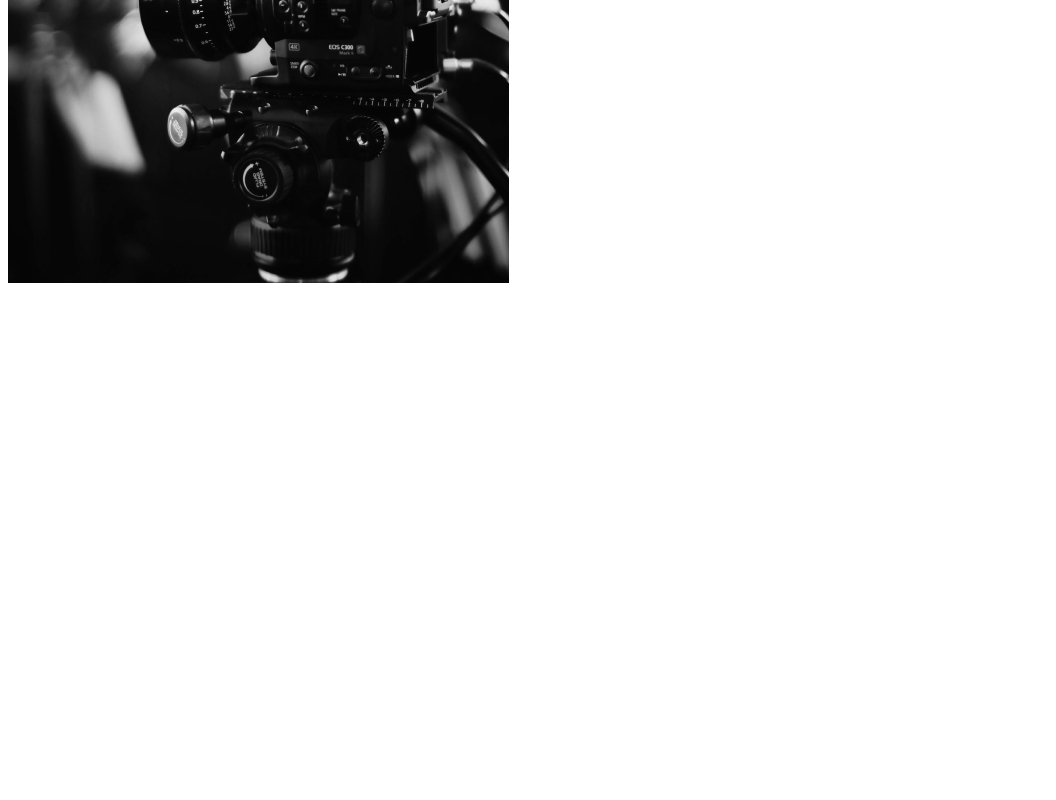
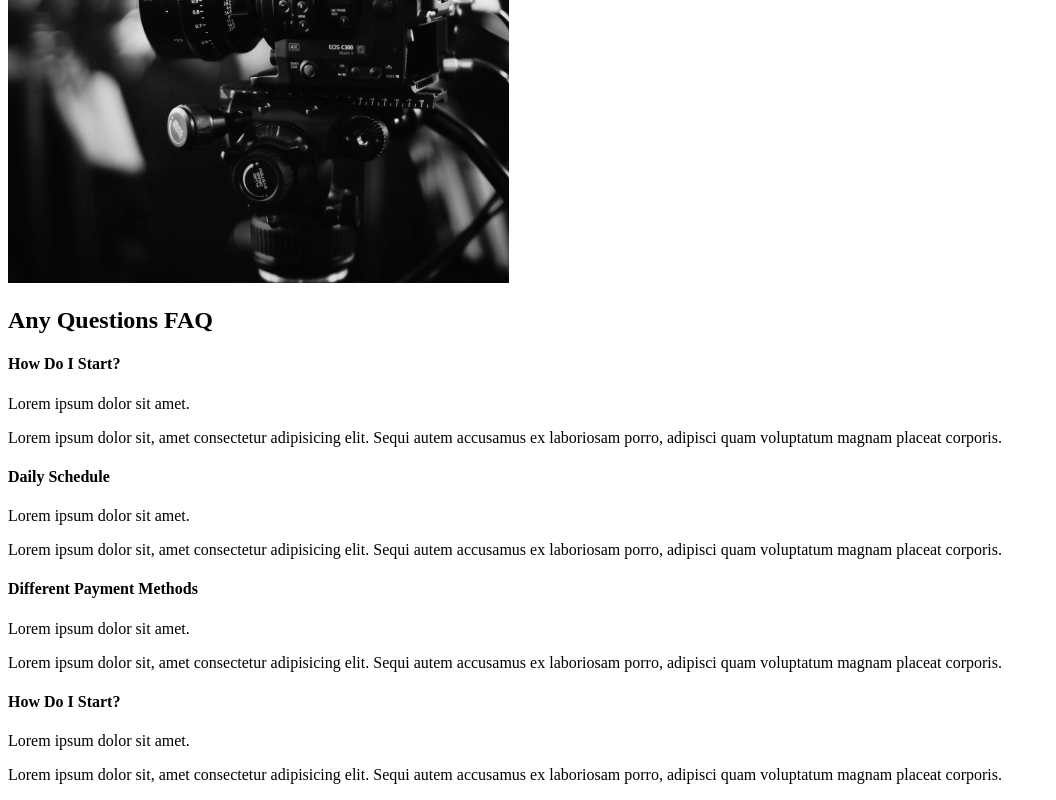
Before and after one commit to sujancrest/capture, a React (Create React App) app: page / in a window 1280 px wide. Shown: the part 2099-2899 px from the top of the page, without its empty margins (0-1056 px from the left). Before the commit the page ends 2394 px from the top, so only its background shows below. Built offline with nearby package versions, Linux system fonts and the light colour scheme.

Commit message:
Faq Section

```diff
--- /dev/null
+++ b/src/components/FaqSection.js
@@ -0,0 +1,54 @@
+import react from "react";
+
+const FaqSection = () => {
+    return (
+        <div className="faq">
+            <h2>Any Questions <span>FAQ</span></h2>
+            <div className="question">
+                <h4>How Do I Start?</h4>
+                <div className="answer">
+                    <p>Lorem ipsum dolor sit amet.</p>
+                    <p>
+                        Lorem ipsum dolor sit, amet consectetur adipisicing elit. Sequi
+                        autem accusamus ex laboriosam porro, adipisci quam voluptatum
+                        magnam placeat corporis.
+            </p>
+                </div>
+            </div>
+            <div className="question">
+                <h4>Daily Schedule</h4>
+                <div className="answer">
+                    <p>Lorem ipsum dolor sit amet.</p>
+                    <p>
+                        Lorem ipsum dolor sit, amet consectetur adipisicing elit. Sequi
+                        autem accusamus ex laboriosam porro, adipisci quam voluptatum
+                        magnam placeat corporis.
+            </p>
+                </div>
+            </div>
+            <div className="question">
+                <h4>Different Payment Methods</h4>
+                <div className="answer">
+                    <p>Lorem ipsum dolor sit amet.</p>
+                    <p>
+                        Lorem ipsum dolor sit, amet consectetur adipisicing elit. Sequi
+                        autem accusamus ex laboriosam porro, adipisci quam voluptatum
+                        magnam placeat corporis.
+            </p>
+                </div>
+            </div>
+            <div className="question">
+                <h4>How Do I Start?</h4>
+                <div className="answer">
+                    <p>Lorem ipsum dolor sit amet.</p>
+                    <p>
+                        Lorem ipsum dolor sit, amet consectetur adipisicing elit. Sequi
+                        autem accusamus ex laboriosam porro, adipisci quam voluptatum
+                        magnam placeat corporis.
+            </p>
+                </div>
+            </div>
+        </div>
+    )
+}
+export default FaqSection
--- a/src/pages/AboutUs.js
+++ b/src/pages/AboutUs.js
@@ -2,12 +2,14 @@
 
 import AboutSection from "../components/AboutSection";
 import ServicesSection from "../components/ServicesSection";
+import FaqSection from "../components/FaqSection";
 
 const AboutUs = () => {
     return (
         <>
             <AboutSection />
             <ServicesSection />
+            <FaqSection />
         </>
     );
 };
```
Also changed, not shown: 1 other file (tests, documents, lock files or other folders).
